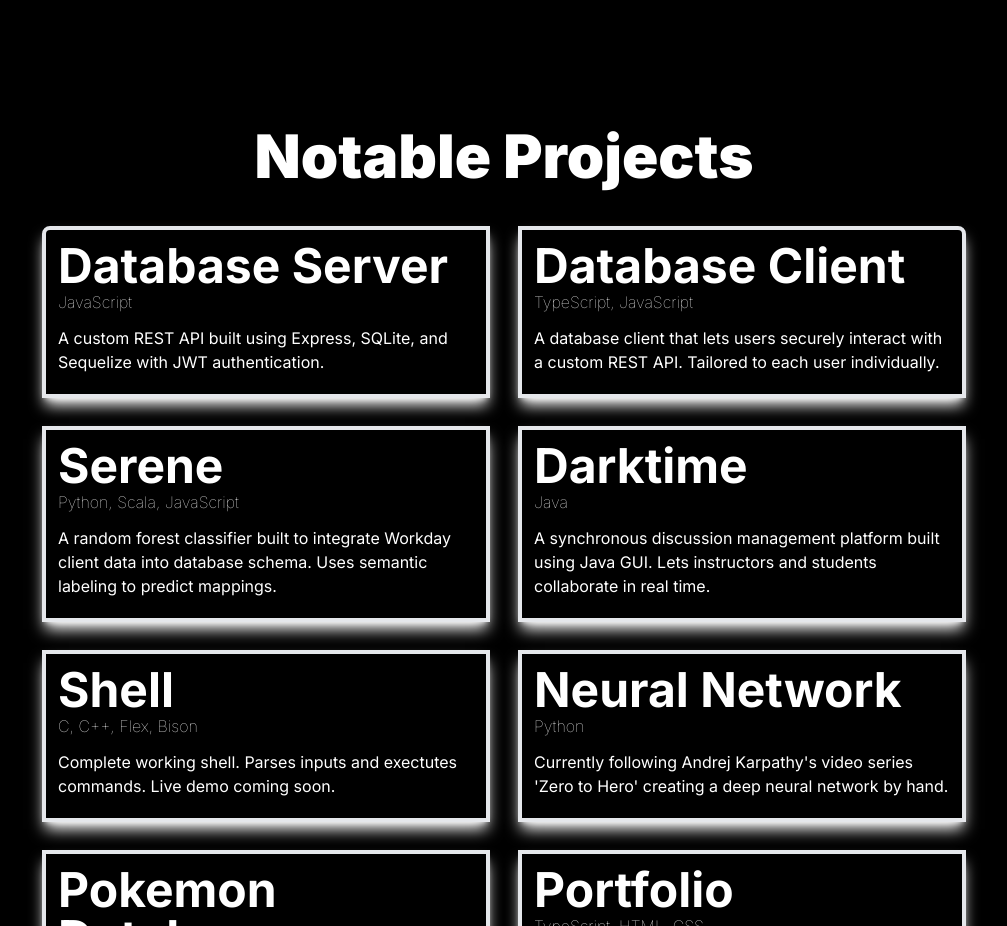
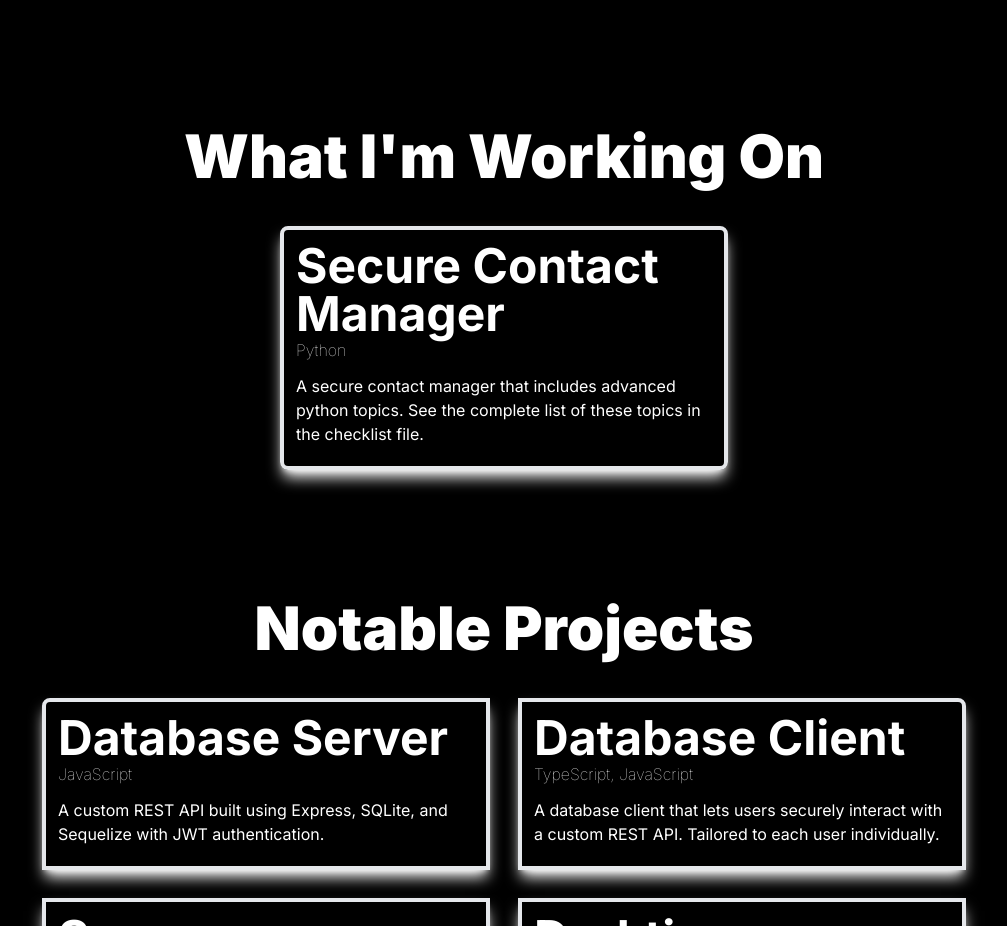
Before and after one commit to bkinaan/bkinaan.github.io, a Next.js app: page / in a window 1280 px wide. Shown: the part 1620-2546 px from the top of the page, without its empty margins (136-1143 px from the left). Built offline with nearby package versions, Linux system fonts and the light colour scheme; a web font is replaced by a local one.

Commit message:
added new current project

```diff
--- a/src/app/components/projects-list.tsx
+++ b/src/app/components/projects-list.tsx
@@ -74,22 +74,31 @@ export default function Projects() {
     pos: "c",
   };
 
+  let scm = {
+    name: "Secure Contact Manager",
+    lang: "Python",
+    description:
+      "A secure contact manager that includes advanced python topics. See the complete list of these topics in the checklist file.",
+    link: "https://github.com/bkinaan/scm",
+    pos: "c",
+  };
+
   return (
     <div>
-      {/* <div className="pb-32">
+      <div className="pb-32">
         <div className="text-white text-4xl md:text-6xl text-center pb-10 font-ss3 font-black">
           {`What I'm Working On`}
         </div>
         <div className=" flex justify-center">
           <Project
-            name={crunit.name}
-            lang={crunit.lang}
-            desc={crunit.description}
-            link={crunit.link}
-            pos={crunit.pos}
+            name={scm.name}
+            lang={scm.lang}
+            desc={scm.description}
+            link={scm.link}
+            pos={scm.pos}
           ></Project>
         </div>
-      </div> */}
+      </div>
       <div className="text-white text-4xl md:text-6xl text-center pb-10 font-ss3 font-black">
         Notable Projects
       </div>
```
